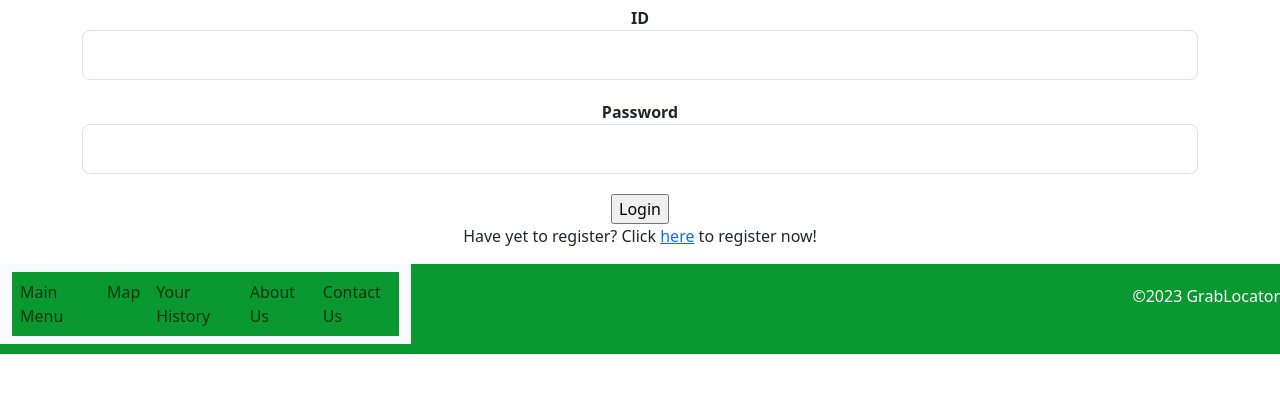
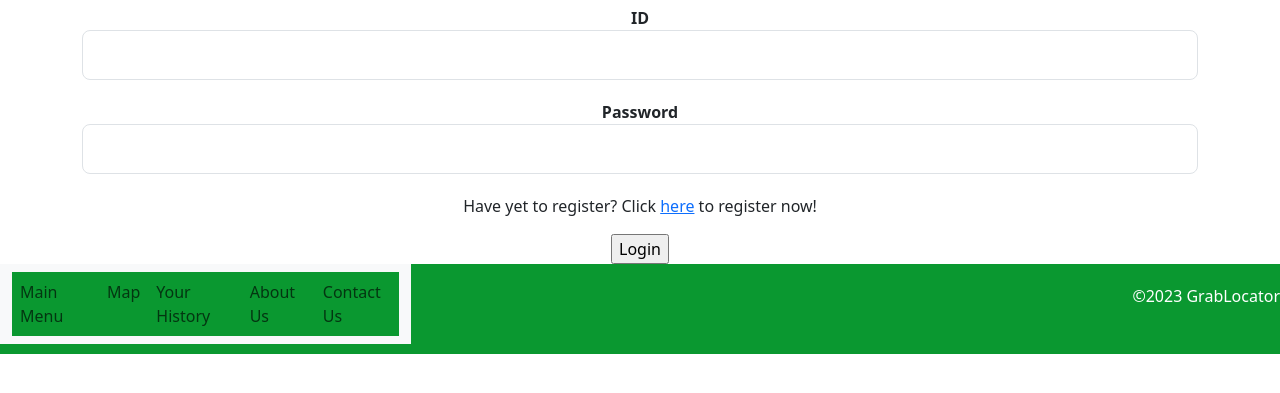
Before and after one commit to deanalex-buno95/sp512023_cp3407_grp5_grablocator, a Flask app: page /login in a window 1280 px wide. Shown: the part 185-578 px from the top of the page. Run offline with Flask 3, Linux system fonts and the light colour scheme.

Commit message:
quick fix for css file

```diff
--- a/templates/login.html
+++ b/templates/login.html
@@ -19,6 +19,7 @@
                 {{ form.driver_password.label(class="form-control-label") }}
                 {{ form.driver_password(class="form-control form-control-lg") }}
             </div>
+            <p>        Have yet to register? Click <a href="{{ url_for('login') }}">here</a> to register now!</p>
 
             {% if form.errors %}
                 <ul class="errors">
@@ -33,7 +34,7 @@
             {{ form.form_submit() }}
         </form>
     </div>
-    <div class="row">
-    <p>        Have yet to register? Click <a href="{{ url_for('login') }}">here</a> to register now!</p>
-    </div>
+{#    <div class="row">#}
+{#    <p>        Have yet to register? Click <a href="{{ url_for('login') }}">here</a> to register now!</p>#}
+{#    </div>#}
 {% endblock %}
```
